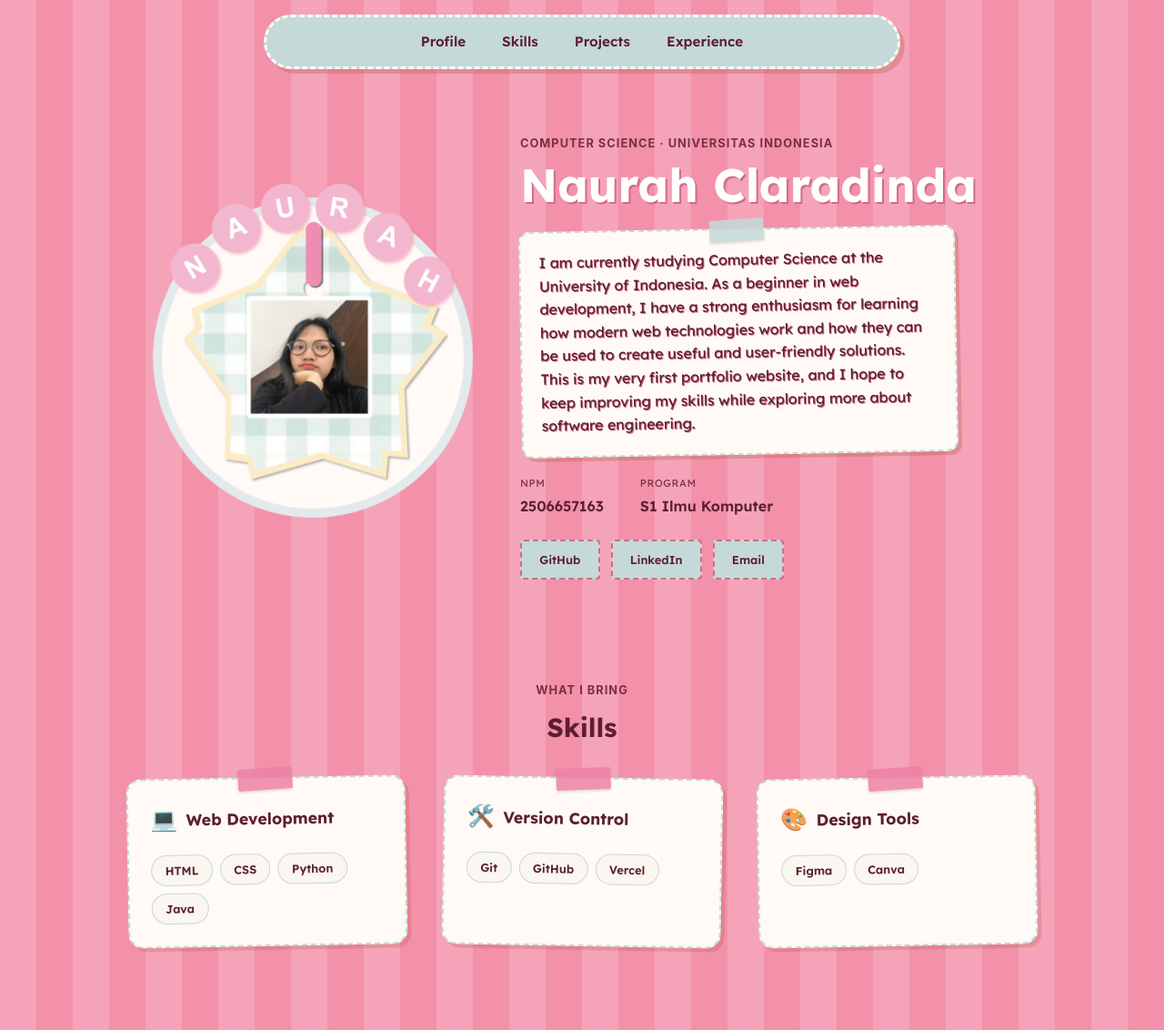
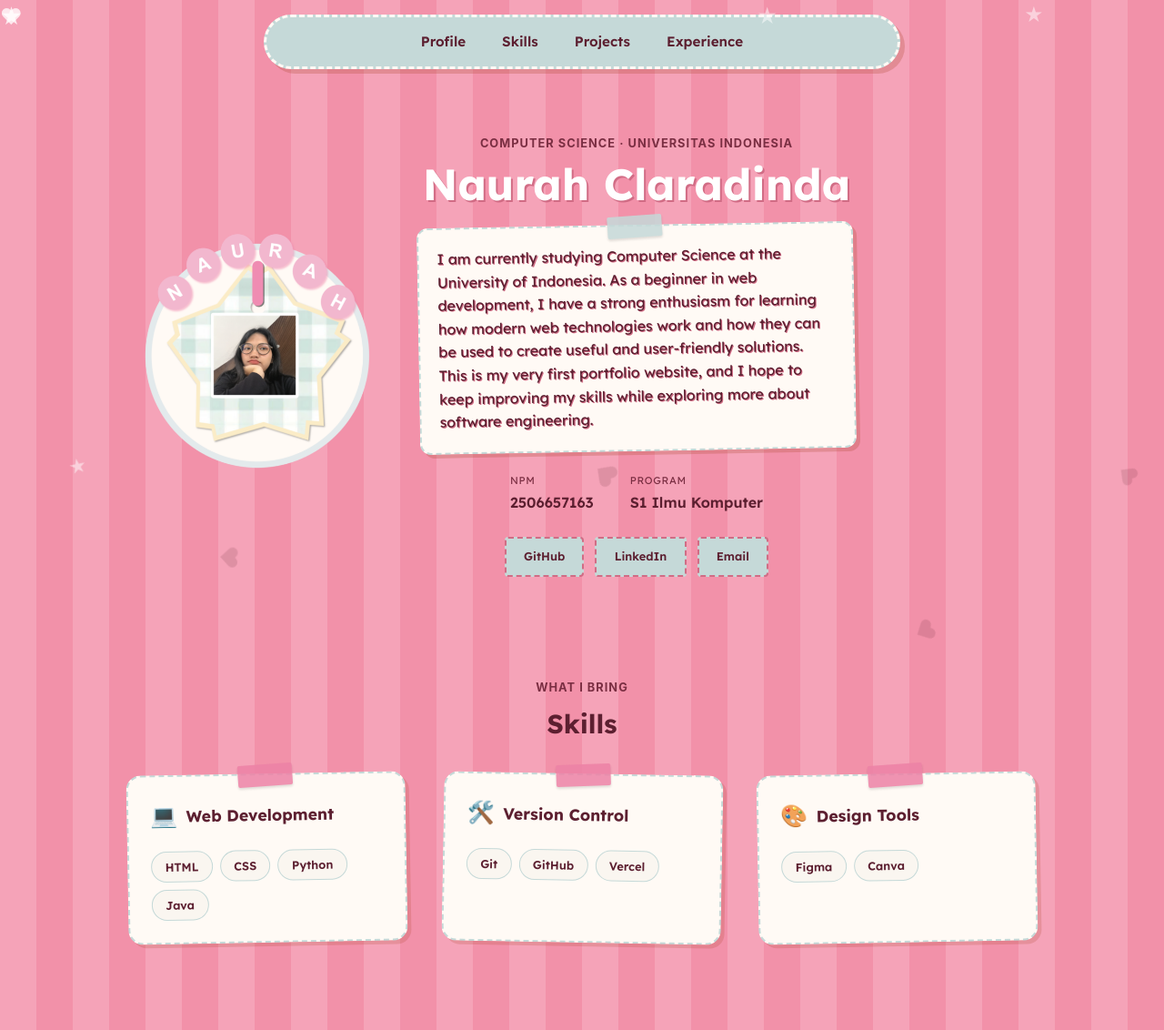
Before and after one commit to Naur4h/myportofolio, a Django app: page / in a window 1280 px wide. Shown: the top 1132 px of the page at 91% size. Run offline with Django 5.2, Linux system fonts and the light colour scheme.

Commit message:
tambahkan efek floating

```diff
--- a/static/css/style.css
+++ b/static/css/style.css
@@ -10,6 +10,8 @@ html, body {
 h1, h2, h3, .brand {
     font-family: "Lexend", -apple-system, sans-serif;
 }
+
+
 :root {
     --ink: #1c1917;
     --paper: #faf6f0;
@@ -29,6 +31,49 @@ body {
     background-color: var(--paper);
     line-height: 1.6;
     overflow-x: hidden;
+}
+
+.hero {
+    position: relative;
+    overflow: hidden;
+}
+.floating-decor {
+    position: fixed;
+    inset: 0;
+    pointer-events: none;
+    overflow: hidden;
+    z-index: 1;
+}
+
+.float-item {
+    position: absolute;
+    color: rgba(255, 255, 255, 0.5);
+    font-size: 1.5rem;
+    animation: float-up linear infinite;
+}
+
+.float-item:nth-child(1) { left: 5%;  animation-duration: 18s; animation-delay: 0s;  font-size: 1.2rem; }
+.float-item:nth-child(2) { left: 18%; animation-duration: 14s; animation-delay: 3s;  font-size: 1.6rem; color: rgba(93, 31, 48, 0.15); }
+.float-item:nth-child(3) { left: 34%; animation-duration: 20s; animation-delay: 6s;  font-size: 1.3rem; }
+.float-item:nth-child(4) { left: 50%; animation-duration: 16s; animation-delay: 1s;  font-size: 1.8rem; color: rgba(93, 31, 48, 0.15); }
+.float-item:nth-child(5) { left: 65%; animation-duration: 19s; animation-delay: 8s;  font-size: 1.4rem; }
+.float-item:nth-child(6) { left: 78%; animation-duration: 15s; animation-delay: 4s;  font-size: 1.6rem; color: rgba(93, 31, 48, 0.15); }
+.float-item:nth-child(7) { left: 88%; animation-duration: 17s; animation-delay: 10s; font-size: 1.3rem; }
+.float-item:nth-child(8) { left: 95%; animation-duration: 13s; animation-delay: 2s;  font-size: 1.5rem; color: rgba(93, 31, 48, 0.15); }
+
+@keyframes float-up {
+    0% {
+        bottom: -10%;
+        transform: translateX(0) rotate(0deg);
+        opacity: 0;
+    }
+    10% { opacity: 1; }
+    90% { opacity: 1; }
+    100% {
+        bottom: 110%;
+        transform: translateX(30px) rotate(360deg);
+        opacity: 0;
+    }
 }
 
 h1, h2, h3, .brand {
@@ -98,8 +143,8 @@ h1, h2, h3, .brand {
     flex-shrink: 0;
 }
 .foto {
-    width: 75vw;
-    max-width: 400px;
+    width: 55vw;
+    max-width: 240px;
     aspect-ratio: 1 / 1;
     display: block;
     object-fit: contain;
@@ -120,14 +165,7 @@ h1, h2, h3, .brand {
     flex-direction: column;
     align-items: center;
 }
-.hero-text h1 {
-    font-size: clamp(1.8rem, 6vw, 3rem);
-    line-height: 1.05;
-    color: #ffffff;
-    text-shadow: 2px 2px 0px #d16c85;
-    margin-bottom: 1.25rem;
-    white-space: nowrap;
-}
+
 .hero-kicker {
     font-size: 0.8rem;
     letter-spacing: 0.08em;
@@ -138,13 +176,13 @@ h1, h2, h3, .brand {
 }
 
 .hero-text h1 {
-    font-size: clamp(2rem, 8vw, 3.2rem);
+    font-size: clamp(1.8rem, 6vw, 3rem);
     line-height: 1.05;
     color: #ffffff;
     text-shadow: 2px 2px 0px #d16c85;
     margin-bottom: 1.25rem;
+    word-break: break-word;
 }
-
 .bio {
     position: relative;
     color: var(--maroon);
@@ -423,11 +461,18 @@ h1, h2, h3, .brand {
         flex-direction: row;
         align-items: center;
         text-align: left;
+        gap: 2.5rem;
+    }
+
+    .hero-photo {
+        flex-shrink: 0;
     }
 
     .hero-text {
-        align-items: flex-start;
+        flex: 1;
+        min-width: 0;
     }
+
 
     .meta-list, .social-links {
         justify-content: flex-start;
@@ -460,6 +505,11 @@ h1, h2, h3, .brand {
     .skill-card:hover, .project-card:hover {
         transform: rotate(0deg) translateY(-5px);
     }
+
+      .foto {
+        width: 100%;
+        max-width: 280px;
+    }
 }
 
 /* ---------------- Safety net for short/landscape viewports ---------------- */
--- a/templates/index.html
+++ b/templates/index.html
@@ -11,7 +11,20 @@
     <link rel="stylesheet" href="/static/css/style.css">
 </head>
 <body>
-
+<div class="floating-decor">
+    <span class="float-item">★</span>
+    <span class="float-item">♥</span>
+    <span class="float-item">★</span>
+    <span class="float-item">♥</span>
+    <span class="float-item">★</span>
+    <span class="float-item">♥</span>
+    <span class="float-item">★</span>
+    <span class="float-item">♥</span>
+    <span class="float-item">★</span>
+    <span class="float-item">♥</span>
+    <span class="float-item">★</span>
+    <span class="float-item">♥</span>
+</div>
     <header class="site-header">
         <nav class="navbar">
             <ul class="menu">
```
